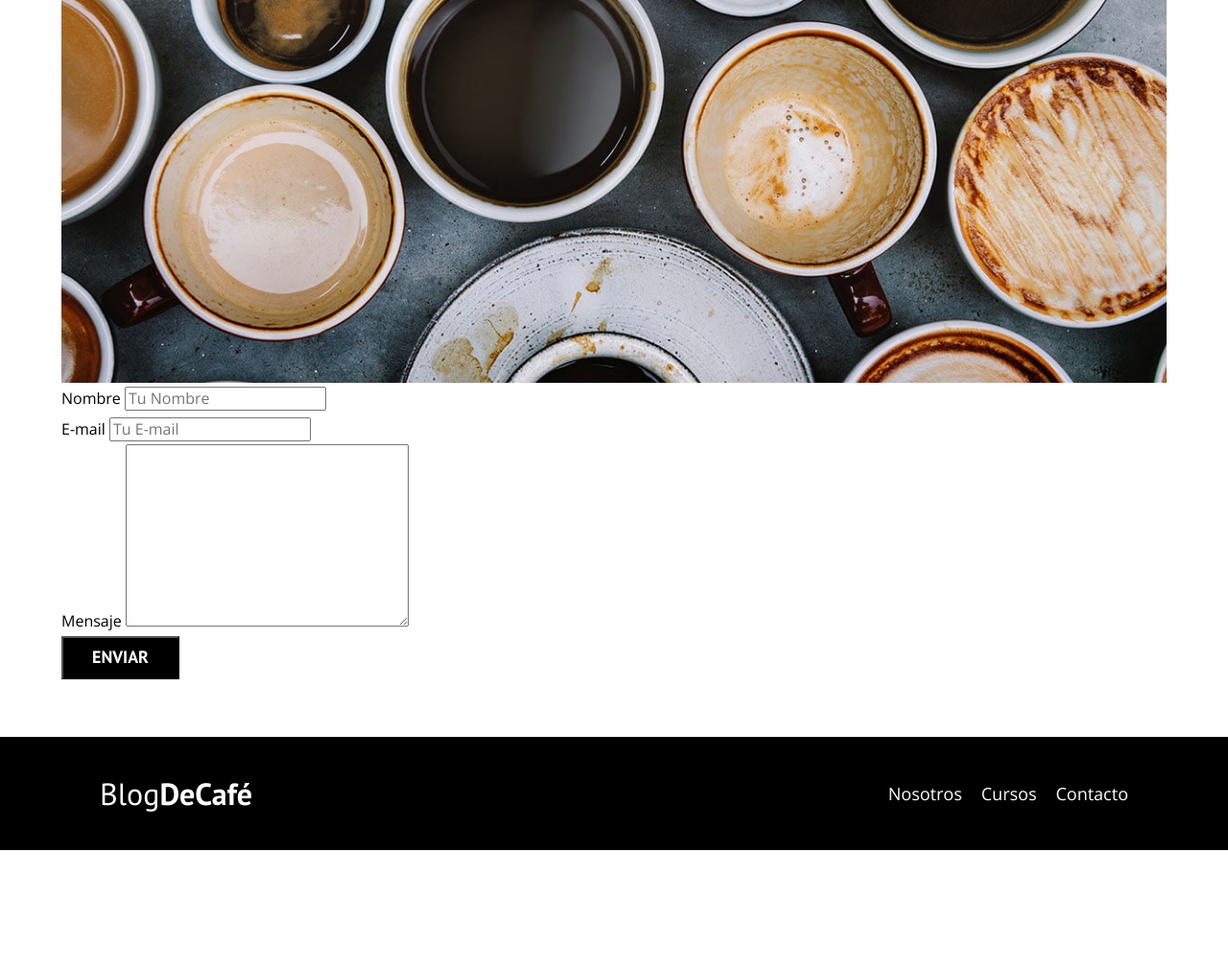
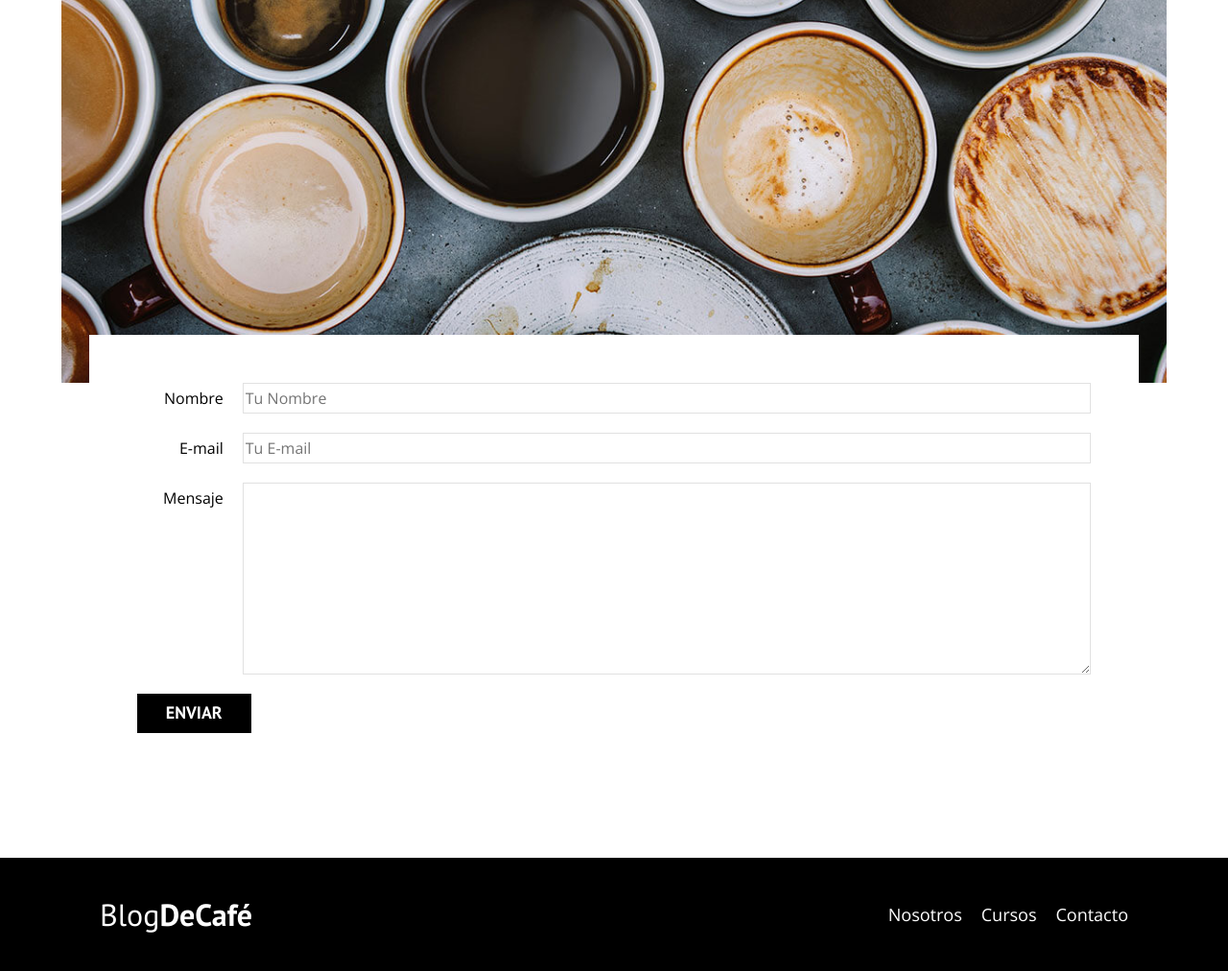
Before and after one commit to DiegoArroyo12/DesarrolloWEB, a PHP site: page /contacto.html in a window 1280 px wide. Shown: the part 703-1715 px from the top of the page at 96% size. Before the commit the page ends 1589 px from the top, so only its background shows below. Run offline with PHP 8.4, Linux system fonts and the light colour scheme.

Commit message:
CSS al Formulario de Contacto

```diff
--- a/blogdecafe_inicio/contacto.html
+++ b/blogdecafe_inicio/contacto.html
@@ -42,16 +42,16 @@
 
         <form action="" class="formulario">
             <div class="campo">
-                <label for="nombre">Nombre</label>
-                <input type="text" placeholder="Tu Nombre" id="nombre">
+                <label class="campo__label" for="nombre">Nombre</label>
+                <input class="campo__field" type="text" placeholder="Tu Nombre" id="nombre">
             </div>
             <div class="campo">
-                <label for="email">E-mail</label>
-                <input type="email" placeholder="Tu E-mail" id="nombre">
+                <label class="campo__label" for="email">E-mail</label>
+                <input class="campo__field" type="email" placeholder="Tu E-mail" id="nombre">
             </div>
             <div class="campo">
-                <label for="mensaje">Mensaje</label>
-                <textarea id="mensaje" cols="30" rows="10"></textarea>
+                <label class="campo__label" for="mensaje">Mensaje</label>
+                <textarea class="campo__field campo__field--textarea" id="mensaje" cols="30" rows="10"></textarea>
             </div>
             <div class="campo">
                 <input type="submit" value="Enviar" class="boton boton--primario"></input>
--- a/blogdecafe_inicio/css/style.css
+++ b/blogdecafe_inicio/css/style.css
@@ -161,11 +161,16 @@ img {
     text-transform: uppercase;
     font-weight: 700;
     margin-bottom: 2rem;
+    border: none;
 }
 @media (min-width: 768px) {
     .boton {
         display: inline-block; /* Toma todo el espacio disponible */
     }
+}
+
+.boton:hover {
+    cursor: pointer;
 }
 
 .boton--primario { /* Doble raya diciendo que hay herencia */
@@ -258,3 +263,33 @@ img {
     background-size: cover;
     background-repeat: no-repeat;
 }
+
+.formulario {
+    background-color: var(--blanco);
+    margin: -5rem auto 0 auto; /* Margen negativo lo sube */
+    width: 95%;
+    padding: 5rem;
+}
+
+.campo {
+    display: flex;
+    margin-bottom: 2rem;
+    gap: 2rem;
+}
+
+.campo__label {
+    /* Factor de crecimiento    Hacer más pequeño   La base en la que se va a estancar */
+    flex: 0 0 9rem;
+    text-align: right;
+    /* padding-right: 2rem; */ /* En lugar del gap de campo */
+}
+
+.campo__field {
+    /* Toma todo el espacio disponible gracias a flexbox y la modificación en el label */
+    flex: 1;
+    border: 1px solid var(--gris);
+}
+
+.campo__field--textarea {
+    height: 20rem;
+}
```
